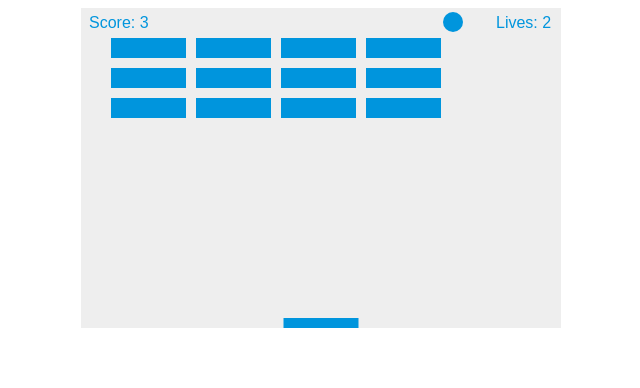
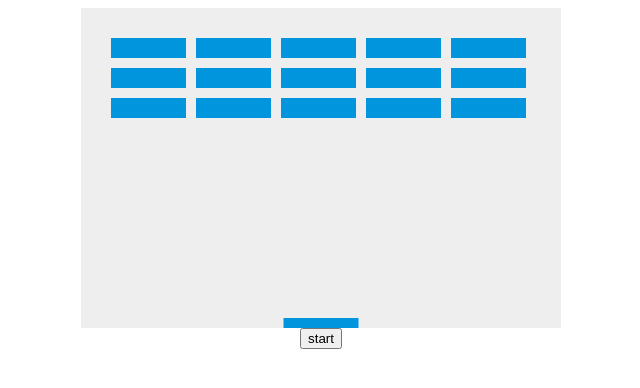
Before and after one commit to omu58n/Game, a plain HTML site: page blockout/blockout.html in a window 1280 px wide. Shown: the whole page, without its empty margins (319-959 px from the left). Drawn offline with Linux system fonts and the light colour scheme.

Commit message:
add start button

```diff
--- a/blockout/blockout.css
+++ b/blockout/blockout.css
@@ -3,3 +3,6 @@
     display: block;
     margin: 0 auto;
 }
+div {
+    text-align : center ;
+}
--- a/blockout/blockout.html
+++ b/blockout/blockout.html
@@ -7,7 +7,7 @@
 </head>
 <body>
     <canvas id="myCanvas" width="480" height="320"></canvas>
-
+    <div id="div_button"><input type="button" value="start" id="startbutton"></div>
     <script type="text/javascript" src="blockout.js"></script>
 </body>
 </html>
--- a/blockout/blockout.js
+++ b/blockout/blockout.js
@@ -1,4 +1,6 @@
 var canvas = document.getElementById("myCanvas");
+var start = document.getElementById("startbutton");
+var div = document.getElementById("div_button");
 var ctx = canvas.getContext("2d");
 var x = canvas.width/2;
 var y = canvas.height-30;
@@ -153,4 +155,9 @@
     y += dy;
     requestAnimationFrame(draw);
 }
-draw();
+start.onclick = () => {
+    draw();
+    div.removeChild(start);
+}
+drawPaddle();
+drawBricks();
```
